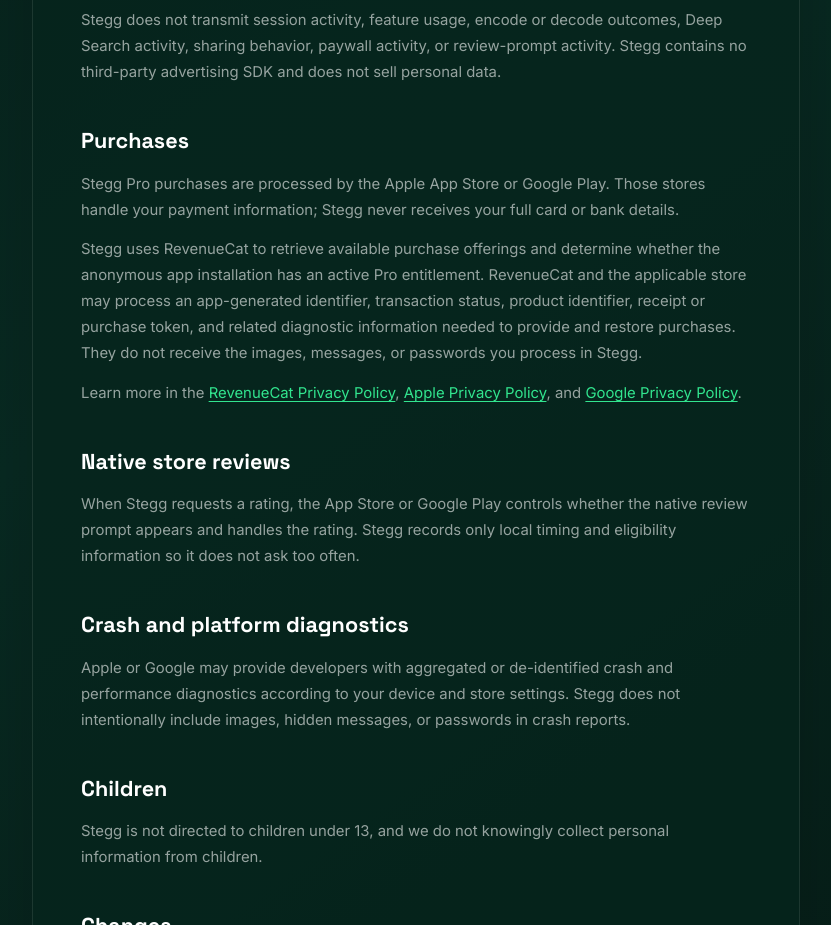
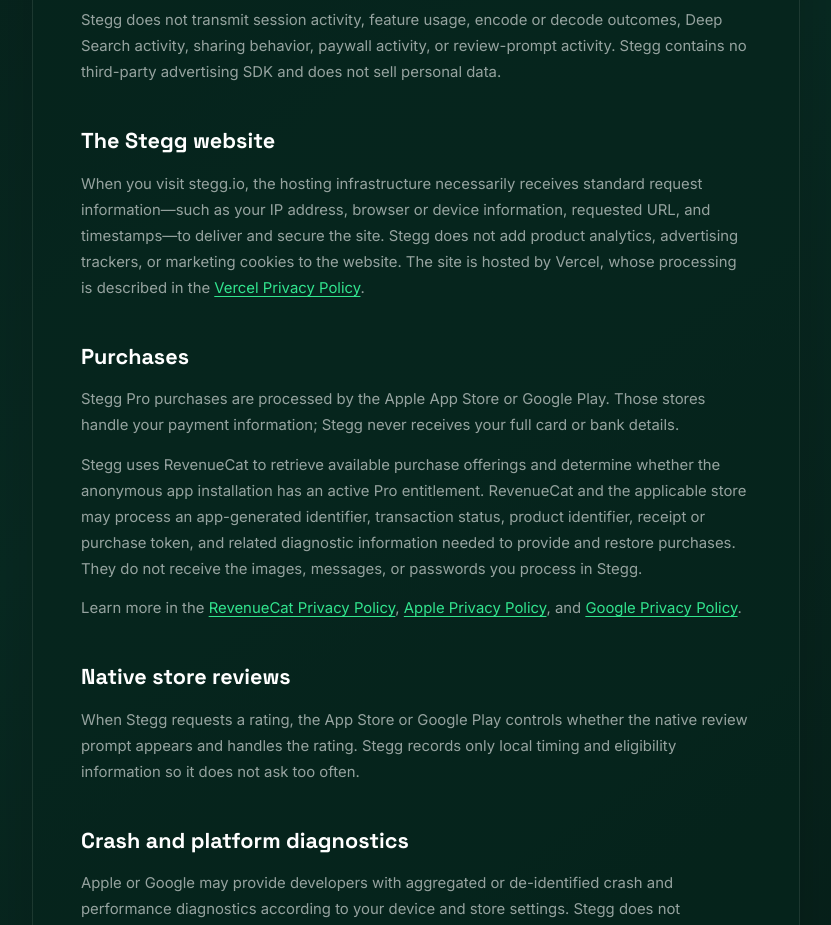
Before and after one commit to stegg-dev/webapp, a Next.js app: page /privacy-policy in a window 1280 px wide. Shown: the part 920-1845 px from the top of the page, without its empty margins (224-1055 px from the left). Built offline with nearby package versions, Linux system fonts and the light colour scheme.

Commit message:
Add social preview and web privacy disclosure

```diff
--- a/src/app/layout.tsx
+++ b/src/app/layout.tsx
@@ -29,7 +29,7 @@
     siteName: 'Stegg',
   },
   twitter: {
-    card: 'summary',
+    card: 'summary_large_image',
     title: 'Stegg — Hidden in plain sight.',
     description: 'Private, on-device steganography for iPhone and Android.',
   },
--- a/src/app/privacy-policy/page.tsx
+++ b/src/app/privacy-policy/page.tsx
@@ -42,6 +42,11 @@
             Stegg does not transmit session activity, feature usage, encode or decode outcomes, Deep Search activity, sharing behavior, paywall activity, or review-prompt activity. Stegg contains no third-party advertising SDK and does not sell personal data.
           </p>
 
+          <h2>The Stegg website</h2>
+          <p>
+            When you visit stegg.io, the hosting infrastructure necessarily receives standard request information—such as your IP address, browser or device information, requested URL, and timestamps—to deliver and secure the site. Stegg does not add product analytics, advertising trackers, or marketing cookies to the website. The site is hosted by Vercel, whose processing is described in the <a href="https://vercel.com/legal/privacy-policy" target="_blank" rel="noopener noreferrer">Vercel Privacy Policy</a>.
+          </p>
+
           <h2>Purchases</h2>
           <p>
             Stegg Pro purchases are processed by the Apple App Store or Google Play. Those stores handle your payment information; Stegg never receives your full card or bank details.
```
Also changed, not shown: src/app/opengraph-image.png (added).
